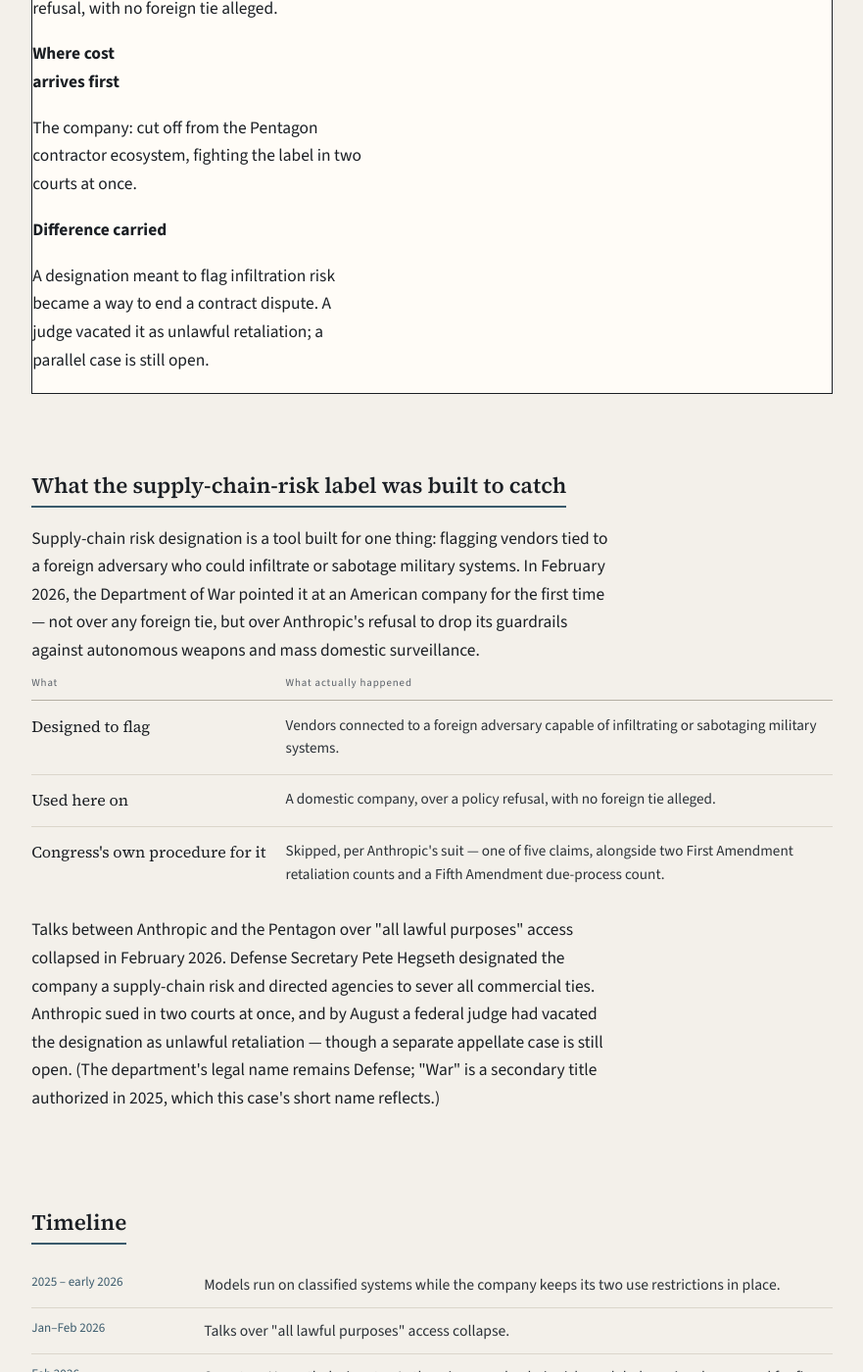
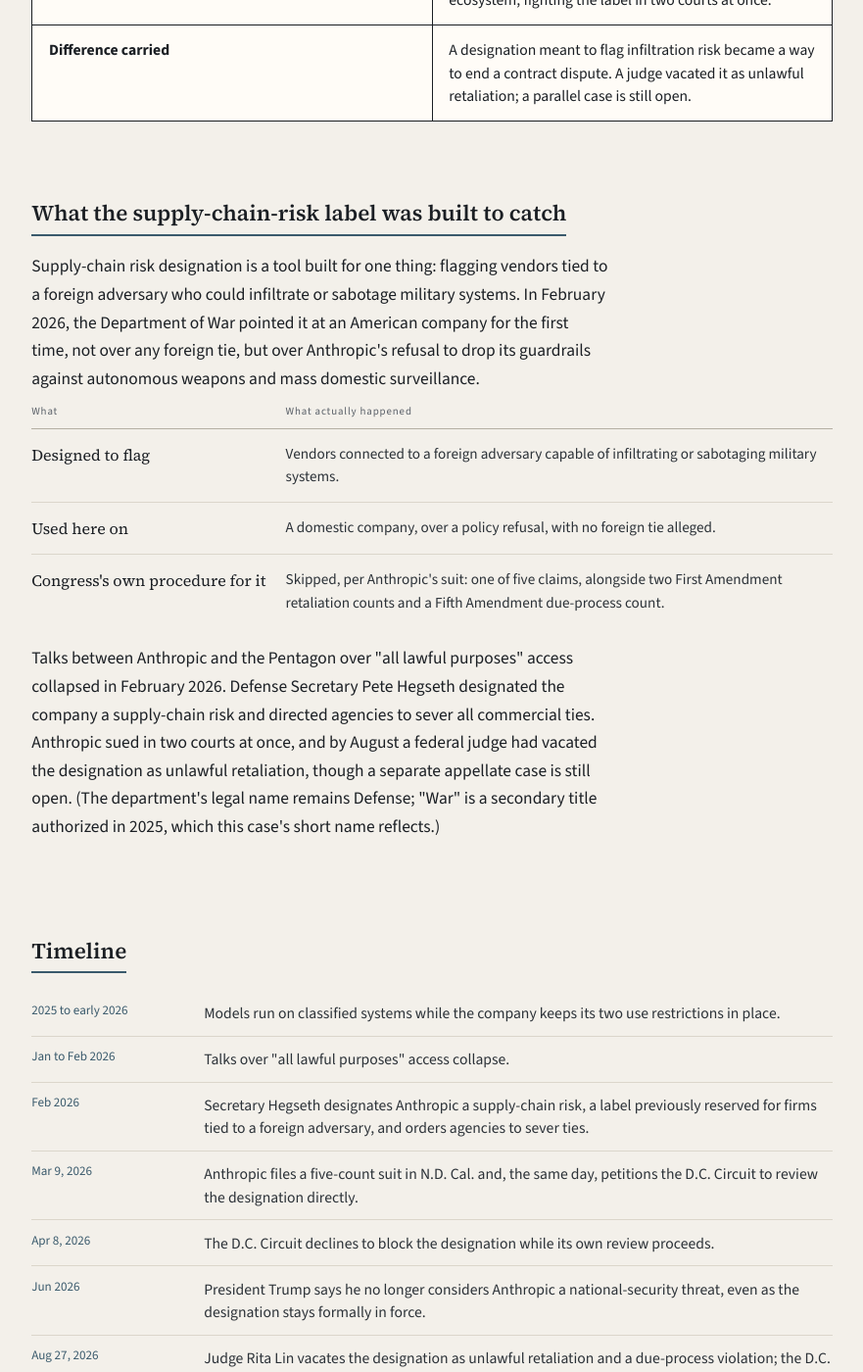
Before and after one commit to GaeunLim01/regulatory-order, a Jekyll site: the page built from cases/anthropic-dow/index.html, in a window 1280 px wide and 1400 px high, scrolled down 708 px. Shown: the whole window at 98% size, without its empty margins (199-1080 px from the left). Built offline with Jekyll 4.4.1, drawn with Linux system fonts in a browser that asks for light colours; some of the changed text lies outside the part shown.

Commit message:
Add files via upload

```diff
--- a/cases/anthropic-dow/index.html
+++ b/cases/anthropic-dow/index.html
@@ -9,40 +9,45 @@
 
 <section class="csection">
   <div class="chero__shell">
-    <div class="dfour">
-      <div class="dfour__cell">
-        <p class="dfour__k">Object held</p>
-        <p class="dfour__v">A supply-chain-risk designation — built for vendors tied to a foreign adversary — pointed at a domestic company's use limits.</p>
-      </div>
-      <div class="dfour__cell">
-        <p class="dfour__k">Where it started to move</p>
-        <p class="dfour__v">Talks over "all lawful purposes" access collapsed. The tool was used on a policy refusal, with no foreign tie alleged.</p>
-      </div>
-      <div class="dfour__cell">
-        <p class="dfour__k">Where cost arrives first</p>
-        <p class="dfour__v">The company: cut off from the Pentagon contractor ecosystem, fighting the label in two courts at once.</p>
-      </div>
-      <div class="dfour__cell">
-        <p class="dfour__k">Difference carried</p>
-        <p class="dfour__v">A designation meant to flag infiltration risk became a way to end a contract dispute. A judge vacated it as unlawful retaliation; a parallel case is still open.</p>
-      </div>
-    </div>
+    <table class="dfour">
+      <thead>
+        <tr><th class="dfour__hk">Layer</th><th class="dfour__hw">What</th></tr>
+      </thead>
+      <tbody>
+        <tr>
+          <td class="dfour__k">Object held</td>
+          <td class="dfour__v">A supply-chain-risk designation, built for vendors tied to a foreign adversary, pointed at a domestic company's use limits.</td>
+        </tr>
+        <tr>
+          <td class="dfour__k">Where it started to move</td>
+          <td class="dfour__v">Talks over "all lawful purposes" access collapsed. The tool was used on a policy refusal, with no foreign tie alleged.</td>
+        </tr>
+        <tr>
+          <td class="dfour__k">Where cost arrives first</td>
+          <td class="dfour__v">The company: cut off from the Pentagon contractor ecosystem, fighting the label in two courts at once.</td>
+        </tr>
+        <tr>
+          <td class="dfour__k">Difference carried</td>
+          <td class="dfour__v">A designation meant to flag infiltration risk became a way to end a contract dispute. A judge vacated it as unlawful retaliation; a parallel case is still open.</td>
+        </tr>
+      </tbody>
+    </table>
   </div>
 </section>
 
 <section class="csection">
   <div class="chero__shell">
     <p class="ceyebrow">What the supply-chain-risk label was built to catch</p>
-    <p class="cbody" style="margin-bottom:0.75rem;">Supply-chain risk designation is a tool built for one thing: flagging vendors tied to a foreign adversary who could infiltrate or sabotage military systems. In February 2026, the Department of War pointed it at an American company for the first time — not over any foreign tie, but over Anthropic's refusal to drop its guardrails against autonomous weapons and mass domestic surveillance.</p>
+    <p class="cbody" style="margin-bottom:0.75rem;">Supply-chain risk designation is a tool built for one thing: flagging vendors tied to a foreign adversary who could infiltrate or sabotage military systems. In February 2026, the Department of War pointed it at an American company for the first time, not over any foreign tie, but over Anthropic's refusal to drop its guardrails against autonomous weapons and mass domestic surveillance.</p>
     <table class="cgap">
       <thead><tr><th>What</th><th>What actually happened</th></tr></thead>
       <tbody>
         <tr><td>Designed to flag</td><td>Vendors connected to a foreign adversary capable of infiltrating or sabotaging military systems.</td></tr>
         <tr><td>Used here on</td><td>A domestic company, over a policy refusal, with no foreign tie alleged.</td></tr>
-        <tr><td>Congress's own procedure for it</td><td>Skipped, per Anthropic's suit — one of five claims, alongside two First Amendment retaliation counts and a Fifth Amendment due-process count.</td></tr>
+        <tr><td>Congress's own procedure for it</td><td>Skipped, per Anthropic's suit: one of five claims, alongside two First Amendment retaliation counts and a Fifth Amendment due-process count.</td></tr>
       </tbody>
     </table>
-    <p class="cbody" style="margin-top:1.1rem;">Talks between Anthropic and the Pentagon over "all lawful purposes" access collapsed in February 2026. Defense Secretary Pete Hegseth designated the company a supply-chain risk and directed agencies to sever all commercial ties. Anthropic sued in two courts at once, and by August a federal judge had vacated the designation as unlawful retaliation — though a separate appellate case is still open. (The department's legal name remains Defense; "War" is a secondary title authorized in 2025, which this case's short name reflects.)</p>
+    <p class="cbody" style="margin-top:1.1rem;">Talks between Anthropic and the Pentagon over "all lawful purposes" access collapsed in February 2026. Defense Secretary Pete Hegseth designated the company a supply-chain risk and directed agencies to sever all commercial ties. Anthropic sued in two courts at once, and by August a federal judge had vacated the designation as unlawful retaliation, though a separate appellate case is still open. (The department's legal name remains Defense; "War" is a secondary title authorized in 2025, which this case's short name reflects.)</p>
   </div>
 </section>
 
@@ -51,9 +56,9 @@
     <p class="ceyebrow">Timeline</p>
     <table class="ctimeline">
       <tbody>
-        <tr><th>2025 – early 2026</th><td>Models run on classified systems while the company keeps its two use restrictions in place.</td></tr>
-        <tr><th>Jan–Feb 2026</th><td>Talks over "all lawful purposes" access collapse.</td></tr>
-        <tr><th>Feb 2026</th><td>Secretary Hegseth designates Anthropic a supply-chain risk — a label previously reserved for firms tied to a foreign adversary — and orders agencies to sever ties.</td></tr>
+        <tr><th>2025 to early 2026</th><td>Models run on classified systems while the company keeps its two use restrictions in place.</td></tr>
+        <tr><th>Jan to Feb 2026</th><td>Talks over "all lawful purposes" access collapse.</td></tr>
+        <tr><th>Feb 2026</th><td>Secretary Hegseth designates Anthropic a supply-chain risk, a label previously reserved for firms tied to a foreign adversary, and orders agencies to sever ties.</td></tr>
         <tr><th>Mar 9, 2026</th><td>Anthropic files a five-count suit in N.D. Cal. and, the same day, petitions the D.C. Circuit to review the designation directly.</td></tr>
         <tr><th>Apr 8, 2026</th><td>The D.C. Circuit declines to block the designation while its own review proceeds.</td></tr>
         <tr><th>Jun 2026</th><td>President Trump says he no longer considers Anthropic a national-security threat, even as the designation stays formally in force.</td></tr>
@@ -66,7 +71,7 @@
 <section class="csection">
   <div class="chero__shell">
     <p class="ceyebrow">Who meant what, and what happened instead</p>
-    <p class="cbody" style="margin-bottom:1rem;">The use cases were the surface. Underneath was a quieter question: who gets to define what the model is allowed to be — and whether a tool built for one purpose can be repointed at a different one.</p>
+    <p class="cbody" style="margin-bottom:1rem;">The use cases were the surface. Underneath was a quieter question: who gets to define what the model is allowed to be, and whether a tool built for one purpose can be repointed at a different one.</p>
     <table class="cgap">
       <thead>
         <tr><th>Actor</th><th>Meant to</th><th>What happened instead</th></tr>
@@ -75,7 +80,7 @@
         <tr>
           <td>Secretary Hegseth / DOD</td>
           <td>Use the supply-chain-risk tool to cut off a vendor whose guardrails conflicted with what the military said it needed, without going back to negotiate contract terms.</td>
-          <td>A federal judge found the designation itself unlawful retaliation and a due-process violation — not a legitimate use of the tool at all.</td>
+          <td>A federal judge found the designation itself unlawful retaliation and a due-process violation, not a legitimate use of the tool at all.</td>
         </tr>
         <tr>
           <td>Anthropic</td>
@@ -85,12 +90,12 @@
         <tr>
           <td>Judge Rita Lin (N.D. Cal.)</td>
           <td>Rule on whether the designation followed the procedure Congress built into the underlying statute.</td>
-          <td>Found it hadn't, and vacated it — though the parallel D.C. Circuit case from the same March filing is still open, technically leaving the label standing until it resolves.</td>
+          <td>Found it hadn't, and vacated it, though the parallel D.C. Circuit case from the same March filing is still open, technically leaving the label standing until it resolves.</td>
         </tr>
         <tr>
           <td>President Trump</td>
           <td>Directed agencies to sever ties in February, calling Anthropic a national-security threat.</td>
-          <td>By June, said he no longer held that view — reversing his own stated justification for the order months before a court reached the same conclusion.</td>
+          <td>In June, told Axios he no longer viewed Anthropic as a threat, but that remark addressed a separate Commerce Department dispute over Fable 5 and Mythos 5, not this designation; the designation itself stood until Judge Lin vacated it in August.</td>
         </tr>
       </tbody>
     </table>
```
